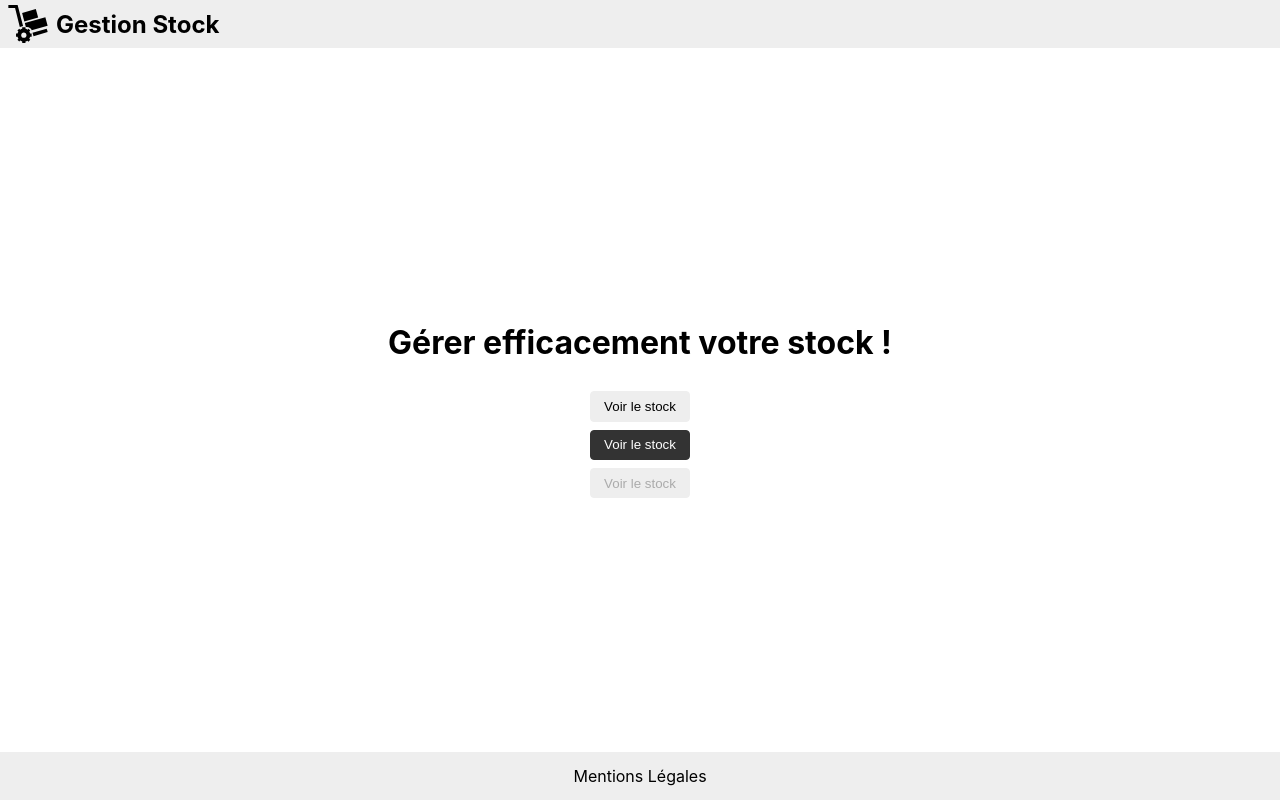
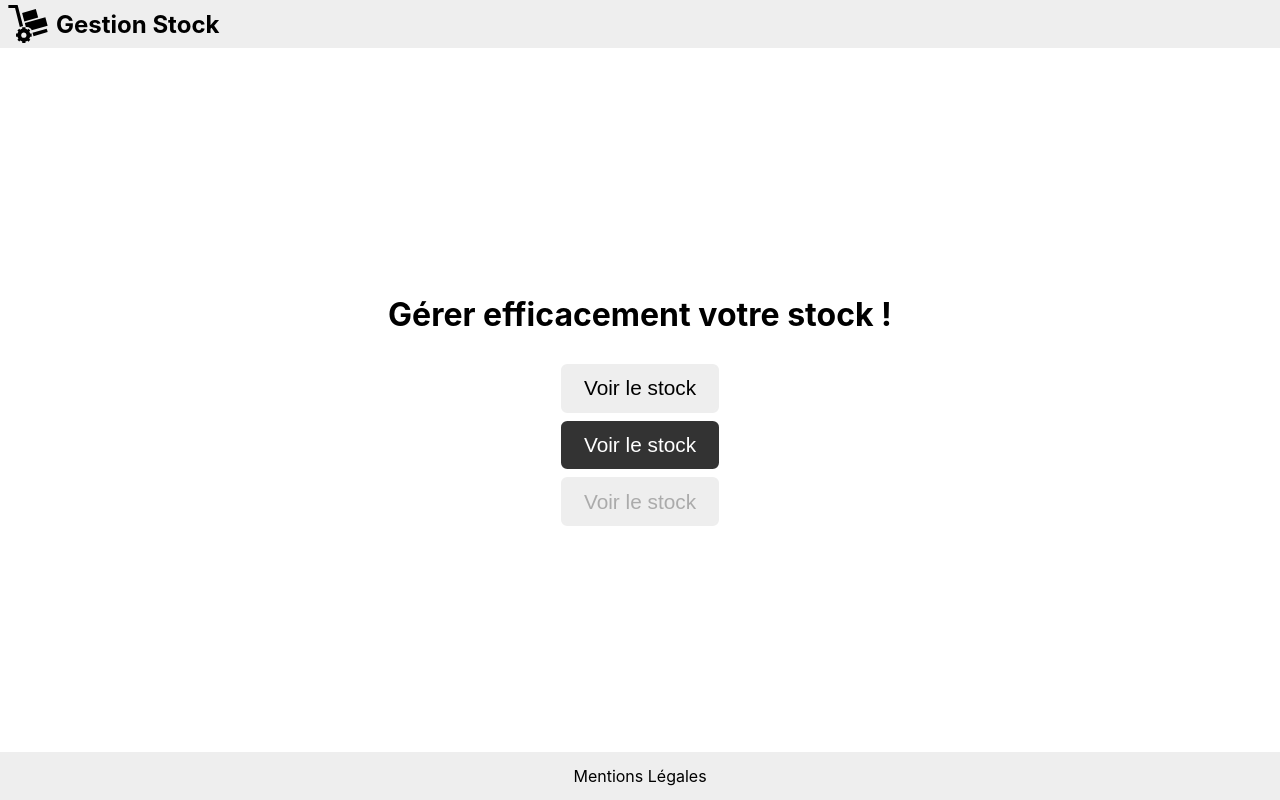
Before and after one commit to jlg-formation/tjs-juin-2022, a React (Create React App) app in the folder front/: page / in a window 1280 px wide. Built offline with nearby package versions, Linux system fonts and the light colour scheme.

Commit message:
dev: added jumbo class

```diff
--- a/front/src/index.css
+++ b/front/src/index.scss
@@ -29,3 +29,13 @@ main {
 h1 {
   text-align: center;
 }
+
+.jumbo {
+  display: flex;
+  flex-flow: column;
+  align-items: center;
+  gap: 0.5em;
+  button {
+    font-size: 1.3em;
+  }
+}
--- a/front/src/index.tsx
+++ b/front/src/index.tsx
@@ -1,6 +1,6 @@
 import React from "react";
 import ReactDOM from "react-dom/client";
-import "./index.css";
+import "./index.scss";
 import "./css/button.scss";
 import App from "./App";
 import reportWebVitals from "./reportWebVitals";
--- a/front/src/routes/Home.tsx
+++ b/front/src/routes/Home.tsx
@@ -2,9 +2,11 @@ function Home() {
   return (
     <main>
       <h1>Gérer efficacement votre stock !</h1>
-      <button>Voir le stock</button>
-      <button className="primary">Voir le stock</button>
-      <button disabled>Voir le stock</button>
+      <div className="jumbo">
+        <button>Voir le stock</button>
+        <button className="primary">Voir le stock</button>
+        <button disabled>Voir le stock</button>
+      </div>
     </main>
   );
 }
```
